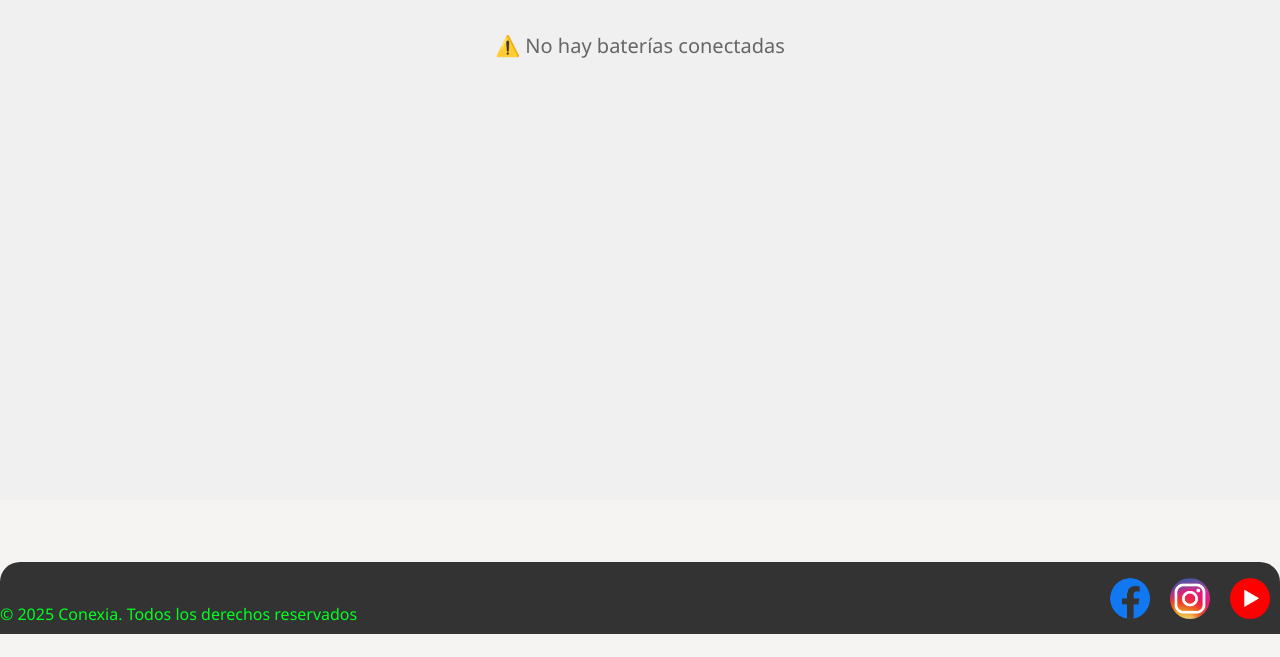
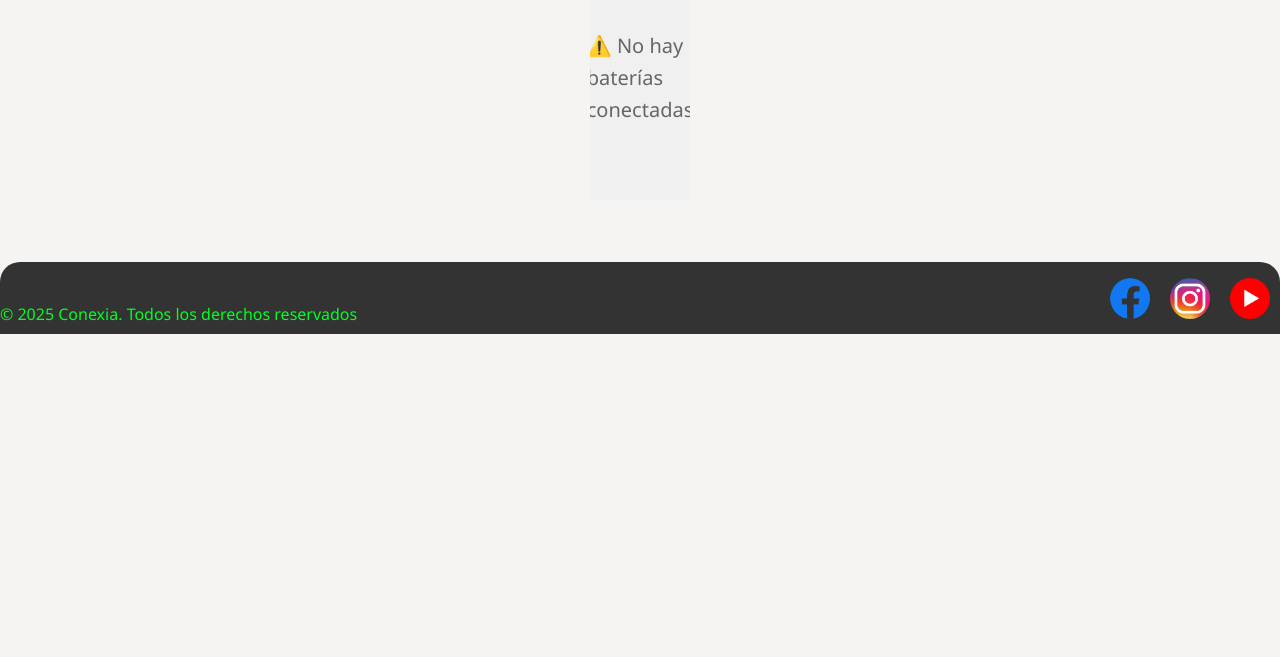
Before and after one commit to juanpedrombanchama-maker/baterry-monitor, a Flask app: page / in a window 1280 px wide. Shown: the part 143-800 px from the top of the page. Run offline with Flask 3, Linux system fonts and the light colour scheme; data that the repository does not hold is empty.

Commit message:
pruebas de batería imagen 8

```diff
--- a/static/css/style.css
+++ b/static/css/style.css
@@ -305,8 +305,8 @@ textarea.form-contac{
 .bateria-container {
     position: relative;
     justify-self: center;
-    width: 100%;
-    height: 500px;
+    width: 100px;
+    height: 200px;
     background-color: #f0f0f0;
     overflow: hidden;
 }
```
